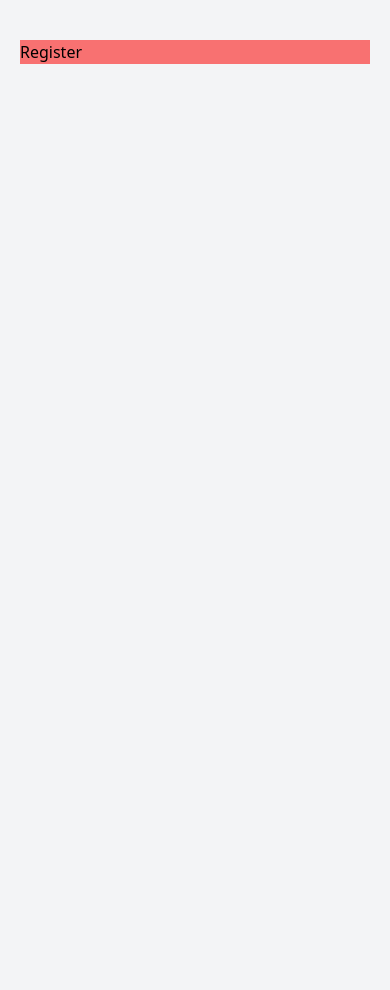
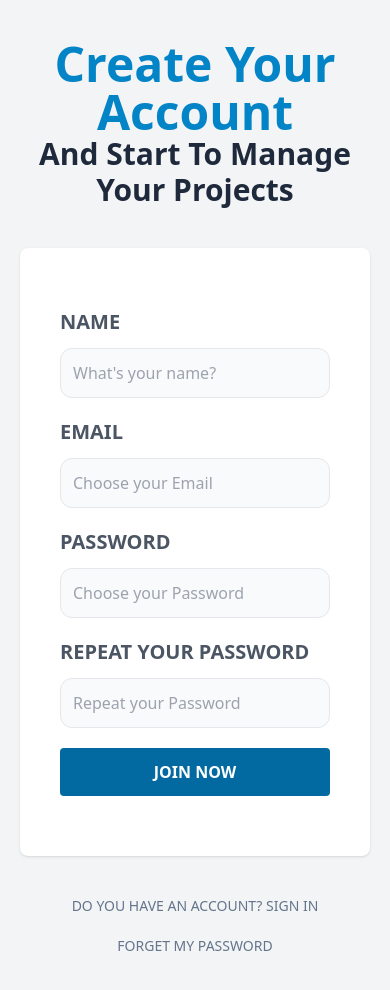
Before and after one commit to Lordkurien/UpTask, a React (Vite) app: page /register in a window 390 px wide. Shown: the top 990 px of the page. Before the commit the page ends 864 px from the top, so only its background shows below. Built offline with nearby package versions, Linux system fonts and the light colour scheme.

Commit message:
form ready

```diff
--- /dev/null
+++ b/src/components/Alert.jsx
@@ -0,0 +1,18 @@
+import PropTypes from "prop-types";
+
+const Alert = ({ alert }) => {
+  return (
+    <div className={`${alert.error ? "from-red-400 to-red-600" : "from-sky-400 to-sky-600"} bg-gradient-to-br text-center p-3 rounded-xl uppercase text-white font-bold my-10 text-sm `}>
+      {alert.msg}
+    </div>
+  );
+};
+
+Alert.propTypes = {
+  alert: PropTypes.shape({
+    error: PropTypes.bool.isRequired,
+    msg: PropTypes.string.isRequired,
+  }).isRequired,
+};
+
+export default Alert;
--- a/src/layouts/AuthLayout.jsx
+++ b/src/layouts/AuthLayout.jsx
@@ -4,12 +4,12 @@
   return (
     <>
       <main className="container mx-auto mt-5 md:mt-20 p-5 md:flex md:justify-center">
-        <div className="md:w-2/3 lg:1/2 bg-red-400">
+        <div className="md:w-2/3 lg:w-2/5">
           <Outlet />
         </div>
       </main>
     </>
   );
-}
+};
 
-export default AuthLayout
+export default AuthLayout;
--- a/src/pages/ConfirmAccount.jsx
+++ b/src/pages/ConfirmAccount.jsx
@@ -2,10 +2,13 @@
 
 const ConfirmAccount = () => {
   return (
-    <div>
-      <h1>Cuenta confirmada</h1>
-    </div>
-  )
+    <>
+      <h1 className="text-sky-600 text-center font-black text-5xl capitalize">
+        Confirm your
+        <span className="text-5xl block text-slate-800"> Account</span>
+      </h1>
+    </>
+  );
 }
 
 export default ConfirmAccount
--- a/src/pages/ForgetPassword.jsx
+++ b/src/pages/ForgetPassword.jsx
@@ -1,11 +1,54 @@
-
+import { Link } from "react-router-dom";
 
 const ForgetPassword = () => {
   return (
-    <div>
-      <h1>Olvide mi password</h1>
-    </div>
-  )
+    <>
+      <h1 className="text-sky-600 text-center font-black text-5xl capitalize">
+        Regain your access
+        <span className="text-3xl block text-slate-800">
+          and don&apos;t lose your projects
+        </span>
+      </h1>
+
+      <form className="my-10 bg-white shadow rounded-lg p-10">
+        <div className="my-5">
+          <label
+            htmlFor="email"
+            className="uppercase text-gray-600 block text-xl font-bold"
+          >
+            Email
+          </label>
+          <input
+            id="email"
+            type="email"
+            placeholder="Choose your Email"
+            className="w-full mt-3 p-3 border rounded-xl bg-gray-50"
+          />
+        </div>
+
+        <input
+          type="submit"
+          value="Send Instructions"
+          className="bg-sky-700 w-full mb-5 py-3 text-white uppercase font-bold rounded hover:cursor-pointer hover:bg-sky-800 transition-colors"
+        />
+      </form>
+
+      <nav className="lg:flex lg:justify-between">
+        <Link
+          className="block text-center my-5 text-slate-500 uppercase text-sm"
+          to="/"
+        >
+          Do you Have an account? Sign In
+        </Link>
+        <Link
+          className="block text-center my-5 text-slate-500 uppercase text-sm"
+          to="/register"
+        >
+          Don&apos;t have an account? Register now
+        </Link>
+      </nav>
+    </>
+  );
 }
 
 export default ForgetPassword
--- a/src/pages/Login.jsx
+++ b/src/pages/Login.jsx
@@ -1,11 +1,62 @@
-
+import { Link } from "react-router-dom";
 
 const Login = () => {
   return (
     <>
-      <h1>Login</h1>
+      <h1 className="text-sky-600 text-center font-black text-6xl capitalize">
+        Manage your
+        <span className="text-6xl text-slate-800"> Projects</span>
+      </h1>
+
+      <form className="my-10 bg-white shadow rounded-lg p-10">
+        <div className="my-5">
+          <label
+            htmlFor="email"
+            className="uppercase text-gray-600 block text-xl font-bold"
+          >
+            Email
+          </label>
+          <input
+            id="email"
+            type="email"
+            placeholder="Registration Email"
+            className="w-full mt-3 p-3 border rounded-xl bg-gray-50"
+          />
+        </div>
+        <div className="my-5">
+          <label
+            htmlFor="password"
+            className="uppercase text-gray-600 block text-xl font-bold"
+          >
+            Password
+          </label>
+          <input
+            id="password"
+            type="password"
+            placeholder="Write your Password"
+            className="w-full mt-3 p-3 border rounded-xl bg-gray-50"
+          />
+        </div>
+
+        <input
+          type="submit"
+          value="Sign In"
+          className="bg-sky-700 w-full mb-5 py-3 text-white uppercase font-bold rounded hover:cursor-pointer hover:bg-sky-800 transition-colors"
+        />
+      </form>
+
+      <nav className="lg:flex lg:justify-between">
+        <Link
+          className="block text-center my-5 text-slate-500 uppercase text-sm"
+          to="/register">
+          Don&apos;t have an account? Register now</Link>
+        <Link
+          className="block text-center my-5 text-slate-500 uppercase text-sm"
+          to="/forget-password">
+          Forget my password</Link>
+      </nav>
     </>
-  )
+  );
 }
 
 export default Login
--- a/src/pages/NewPassword.jsx
+++ b/src/pages/NewPassword.jsx
@@ -2,10 +2,38 @@
 
 const NewPassword = () => {
   return (
-    <div>
-      <h1>Mi nuevo password</h1>
-    </div>
-  )
+    <>
+      <h1 className="text-sky-600 text-center font-black text-5xl capitalize">
+        Don&apos;t lose your
+        <span className="text-5xl block text-slate-800">
+          Access
+        </span>
+      </h1>
+
+      <form className="my-10 bg-white shadow rounded-lg p-10">
+        <div className="my-5">
+          <label
+            htmlFor="password"
+            className="uppercase text-gray-600 block text-xl font-bold"
+          >
+            New Password
+          </label>
+          <input
+            id="password"
+            type="password"
+            placeholder="Choose your new Password"
+            className="w-full mt-3 p-3 border rounded-xl bg-gray-50"
+          />
+        </div>
+
+        <input
+          type="submit"
+          value="Save New Password"
+          className="bg-sky-700 w-full mb-5 py-3 text-white uppercase font-bold rounded hover:cursor-pointer hover:bg-sky-800 transition-colors"
+        />
+      </form>
+    </>
+  );
 }
 
 export default NewPassword
--- a/src/pages/Register.jsx
+++ b/src/pages/Register.jsx
@@ -1,11 +1,148 @@
+import { useState } from "react";
+import { Link } from "react-router-dom";
+import Alert from "../components/Alert";
 
 
 const Register = () => {
+  const [name, setName] = useState("");
+  const [email, setEmail] = useState("");
+  const [password, setPassword] = useState("");
+  const [repeatPassword, setRepeatPassword] = useState("");
+  const [alert, setAlert] = useState({});
+
+  const handleSubmit = (e) => {
+    e.preventDefault();
+
+    if ([name, email, password, repeatPassword].includes("")) {
+      setAlert({
+        msg: "All fileds are required",
+        error: true
+      });
+      return
+    }
+
+    if (password !== repeatPassword) {
+      setAlert({
+        msg: "Passwords are different",
+        error: true,
+      });
+    }
+
+    if (password.length < 6) {
+      setAlert({
+        msg: "Password must be at least 6 characters long",
+        error: true,
+      });
+    }
+
+    setAlert({})
+    console.log("creando..")
+  };
+
+  const { msg } = alert;
+
   return (
-    <div>
-      <h1>Register</h1>
-    </div>
-  )
-}
+    <>
+      <h1 className="text-sky-600 text-center font-black text-5xl capitalize">
+        Create your Account
+        <span className="text-3xl block text-slate-800">
+          and start to manage your Projects
+        </span>
+      </h1>
+
+      { msg && <Alert alert={alert} />}
+
+      <form
+        onSubmit={handleSubmit}
+        className="my-10 bg-white shadow rounded-lg p-10">
+        <div className="my-5">
+          <label
+            htmlFor="name"
+            className="uppercase text-gray-600 block text-xl font-bold"
+          >
+            Name
+          </label>
+          <input
+            id="name"
+            type="text"
+            placeholder="What's your name?"
+            className="w-full mt-3 p-3 border rounded-xl bg-gray-50"
+            value={name}
+            onChange={(e) => setName(e.target.value)}
+          />
+        </div>
+        <div className="my-5">
+          <label
+            htmlFor="email"
+            className="uppercase text-gray-600 block text-xl font-bold"
+          >
+            Email
+          </label>
+          <input
+            id="email"
+            type="email"
+            placeholder="Choose your Email"
+            className="w-full mt-3 p-3 border rounded-xl bg-gray-50"
+            value={email}
+            onChange={(e) => setEmail(e.target.value)}
+          />
+        </div>
+        <div className="my-5">
+          <label
+            htmlFor="password"
+            className="uppercase text-gray-600 block text-xl font-bold"
+          >
+            Password
+          </label>
+          <input
+            id="password"
+            type="password"
+            placeholder="Choose your Password"
+            className="w-full mt-3 p-3 border rounded-xl bg-gray-50"
+            value={password}
+            onChange={(e) => setPassword(e.target.value)}
+          />
+        </div>
+        <div className="my-5">
+          <label
+            htmlFor="password2"
+            className="uppercase text-gray-600 block text-xl font-bold"
+          >
+            Repeat your Password
+          </label>
+          <input
+            id="password2"
+            type="password"
+            placeholder="Repeat your Password"
+            className="w-full mt-3 p-3 border rounded-xl bg-gray-50"
+            value={repeatPassword}
+            onChange={(e) => setRepeatPassword(e.target.value)}
+          />
+        </div>
+
+        <input
+          type="submit"
+          value="Join Now"
+          className="bg-sky-700 w-full mb-5 py-3 text-white uppercase font-bold rounded hover:cursor-pointer hover:bg-sky-800 transition-colors"
+        />
+      </form>
+
+      <nav className="lg:flex lg:justify-between">
+        <Link
+          className="block text-center my-5 text-slate-500 uppercase text-sm"
+          to="/"
+        >
+          Do you Have an account? Sign In
+        </Link>
+        <Link
+          className="block text-center my-5 text-slate-500 uppercase text-sm"
+          to="/forget-password"
+        >
+          Forget my password
+        </Link>
+      </nav>
+    </>
+  );
+};
 
 export default Register
```
